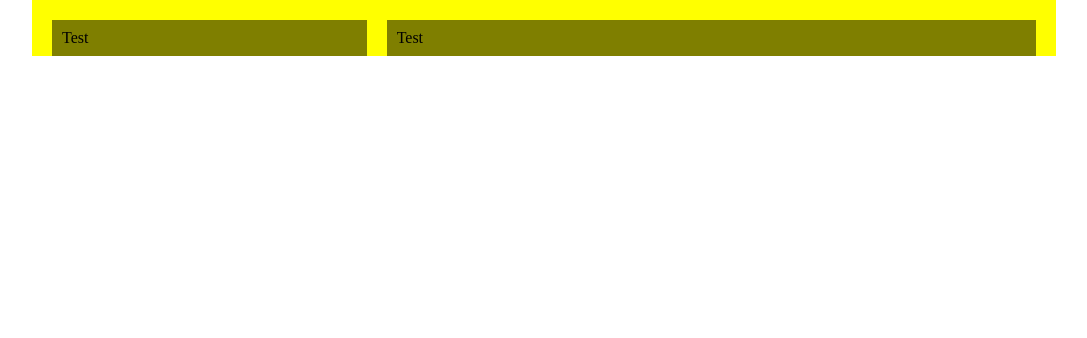
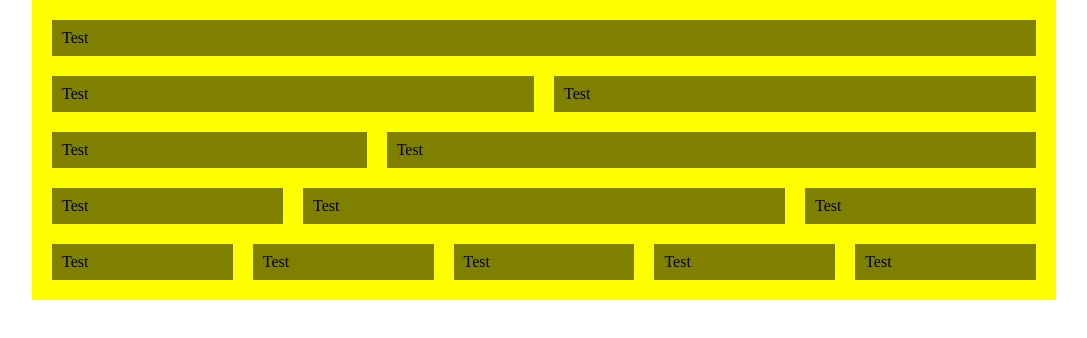
Before and after one commit to Robbqin/responsive, a plain HTML site: page index.html in a window 1280 px wide. Shown: the whole page, without its empty margins (96-1183 px from the left). Drawn offline with Linux system fonts and the light colour scheme.

Commit message:
test
added some tests

```diff
--- a/css/grid.css
+++ b/css/grid.css
@@ -6,6 +6,7 @@
 
 .container {
 	width: 80%;
+	min-width: 800px;
 	margin: 0 auto;
 	background: #ff0;
 }
@@ -13,6 +14,10 @@
 .row {
 	overflow: auto;
 	padding-left: 20px;
+}
+
+.row:nth-last-of-type(1) {
+	padding-bottom: 20px;
 }
 
 .row:after {
@@ -61,6 +66,7 @@
 
 .container {
 	width: 100%;
+	min-width: 0;
 	background: #f00;
 }
 
--- a/index.html
+++ b/index.html
@@ -22,6 +22,21 @@
 <body>
 
 	<div class="container">
+
+		<div class="row">
+			<div class="col-1-1">
+				<div class="module">Test</div>
+			</div>
+		</div>
+
+		<div class="row">
+			<div class="col-1-2">
+				<div class="module">Test</div>
+			</div>
+			<div class="col-1-2">
+				<div class="module">Test</div>
+			</div>
+		</div>
 
 
 
@@ -49,6 +64,39 @@
 
 
 
+		<div class="row">
+			<div class="col-1-4">
+				<div class="module">Test</div>
+			</div>
+			<div class="col-1-2">
+				<div class="module">Test</div>
+			</div>
+			<div class="col-1-4">
+				<div class="module">Test</div>
+			</div>
+		</div>
+
+
+
+		<div class="row">
+			<div class="col-1-5">
+				<div class="module">Test</div>
+			</div>
+			<div class="col-1-5">
+				<div class="module">Test</div>
+			</div>
+			<div class="col-1-5">
+				<div class="module">Test</div>
+			</div>
+			<div class="col-1-5">
+				<div class="module">Test</div>
+			</div>
+			<div class="col-1-5">
+				<div class="module">Test</div>
+			</div>
+		</div>
+
+
 	</div>
 
 
```
